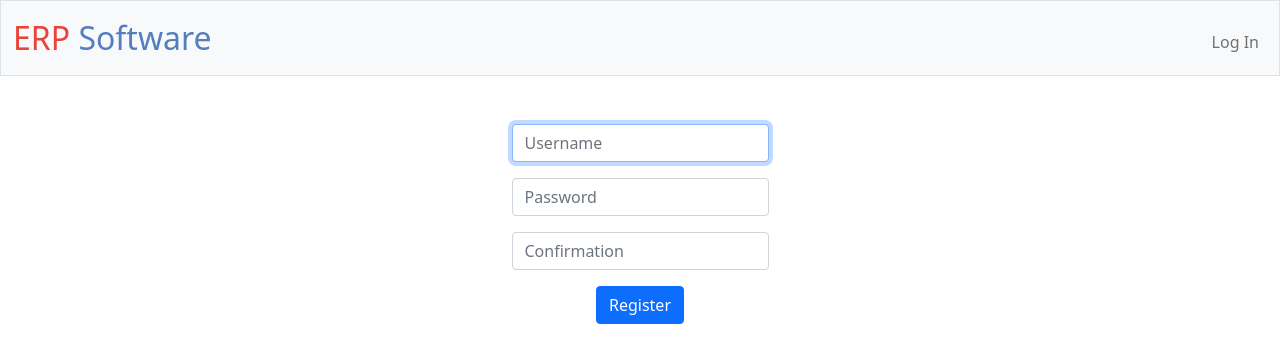
After one commit to AthulC39/CS50-Project, a Flask app: page /register in a window 1280 px wide. The commit adds this page. Shown: the top 363 px of the page. Run offline with Flask 2, Linux system fonts and the light colour scheme; some libraries are stand-ins or nearby versions.

Commit message:
adding changes

```diff
--- a/main.py
+++ b/main.py
@@ -1,29 +1,36 @@
+import os
+from pathlib import Path
 from flask import Flask,flash, redirect, render_template, request, session
 from flask_session import Session
 from flask_mysqldb import MySQL
 from functools import wraps
 from werkzeug.security import check_password_hash, generate_password_hash
-from sqlalchemy import insert, update, select
+from assistants import apology, login_required
 import mysql.connector
 import mysql
 
 app = Flask(__name__)
+
+
+app.config["SESSION_PERMANENT"] = False
+app.config["SESSION_TYPE"] = "filesystem"
+app.config['MYSQL_HOST'] = 'localhost'
+app.config['MYSQL_USER'] = 'root'
+app.config['MYSQL_PASSWORD'] = ''
+app.config['SECRET_KEY'] = os.environ.get("SECRET_KEY")
+app.config['MYSQL_DB'] = 'cs50_project'
+
 Session(app)
 
 
-
+app.secret_key = "asddaskhdvasdkhv"
 
 
 
 mysql = MySQL(app)
 
-def login_required(f):
-    @wraps(f)
-    def decorated_function(*args, **kwargs):
-        if session.get("user_id") is None:
-            return redirect("/login")
-        return f(*args, **kwargs)
-    return decorated_function
+
+
 
 @app.after_request
 def after_request(response):
@@ -34,19 +41,23 @@ def after_request(response):
     return response
 
 @app.route('/',methods=['GET','POST'])
+@login_required
 def home():
 
-    db = mysql.connection.cursor()
-    db.execute("SELECT id FROM test")
-    names=db.fetchall()
-    mysql.connection.commit()
-    db.close()
+
     if request.method == 'POST':
+        db = mysql.connection.cursor()
+        db.execute("SELECT username FROM students WHERE id = 1")
+        sesh = db.fetchall()
+        mysql.connection.commit()
 
-        return render_template('dashboard.html',names=names)
+        return render_template('dashboard.html',sesh=sesh)
     else:
-
-        return render_template('dashboard.html',names=names)
+        db = mysql.connection.cursor()
+        db.execute("SELECT username FROM students WHERE id = 1")
+        sesh = db.fetchall()
+        mysql.connection.commit()
+        return render_template('dashboard.html',sesh=sesh)
 
 
 
@@ -59,18 +70,70 @@ def login():
         username = request.form.get('username')
         password = request.form.get('password')
         db = mysql.connection.cursor()
-        rows = db.execute("SELECT * FROM users WHERE username = %s",username)
+        db.execute("SELECT * FROM students WHERE username = %s",[username])
+        rows = db.fetchall()
         mysql.connection.commit()
         db.close()
         if len(rows) != 1:
-            return "ERROR 403"
+            return apology("error",400)
 
-        if check_password_hash(rows[0]["hash"], password):
-            session["user_id"] = rows[0]["id"]
+        if check_password_hash(rows[0][3], password):
+            session["user_id"] = rows[0][0]
             return redirect('/')
 
+
+
     else:
-        render_template('login.html')
+        return render_template('login.html')
+
+@app.route("/logout")
+def logout():
+    """Log user out"""
+
+    # Forget any user_id
+    session.clear()
+
+    # Redirect user to login form
+    return redirect("/")
+
+@app.route("/register", methods=["GET", "POST"])
+def register():
+    """Register a new user """
+    # clear session
+    session.clear()
+
+    # check if form submitted via POST
+    if request.method == "POST":
+
+        username = request.form.get("username")
+        password = request.form.get("password")
+        confirmation = request.form.get("confirmation")
+        db = mysql.connection.cursor()
+        db.execute("SELECT * FROM students WHERE username = %s",[username])
+        rows = db.fetchall()
+        # verify the user input in both username and password field
+        if len(rows) > 0:
+            return apology("Username already in use",400)
+        elif not username:
+            return apology("Please fill in username form please.", 400)
+        elif not password:
+            return apology("Please fill in password form please.", 400)
+        elif not confirmation:
+            return apology("Please fill in confirmation form please.", 400)
+        elif password != confirmation:
+            return apology("Passwords do not match, please try again", 400)
+
+        # hashes the password
+        hash = generate_password_hash(request.form.get("password"), method='sha256', salt_length=16)
+
+        # store hashed password in database
+        db.execute("INSERT INTO students (username, hash) VALUES (%s, %s)",(username,hash))
+        mysql.connection.commit()
+
+        return redirect("/")
+
+    else:
+        return render_template("register.html")
 
 
 if __name__ == '__main__':
--- a/templates/dashboard.html
+++ b/templates/dashboard.html
@@ -9,7 +9,7 @@
 <form action="/" method="POST">
 
     <h1 class="coolHeader">Dashboard</h1>
-<p>My name is: {{ names[0] }} </p>
+<p>My name is: {{ sesh }} </p>
 
 
 </form>
--- /dev/null
+++ b/templates/register.html
@@ -0,0 +1,21 @@
+
+{% extends "main.html" %}
+
+{% block title %}
+    Register for an account
+{% endblock %}
+
+{% block main %}
+    <form action="/register" method="post">
+        <div class="mb-3">
+            <input autocomplete="off" autofocus class="form-control mx-auto w-auto" id="username" name="username" placeholder="Username" type="text">
+        </div>
+        <div class="mb-3">
+            <input class="form-control mx-auto w-auto" id="password" name="password" placeholder="Password" type="password">
+        </div>
+        <div class="mb-3">
+            <input class="form-control mx-auto w-auto" id="confirmation" name="confirmation" placeholder="Confirmation" type="password">
+        </div>
+        <button class="btn btn-primary" type="submit">Register</button>
+    </form>
+{% endblock %}
```
Also changed, not shown: assistants.py (added, +24 -0 lines), templates/apology.html (added, +10 -0 lines).
